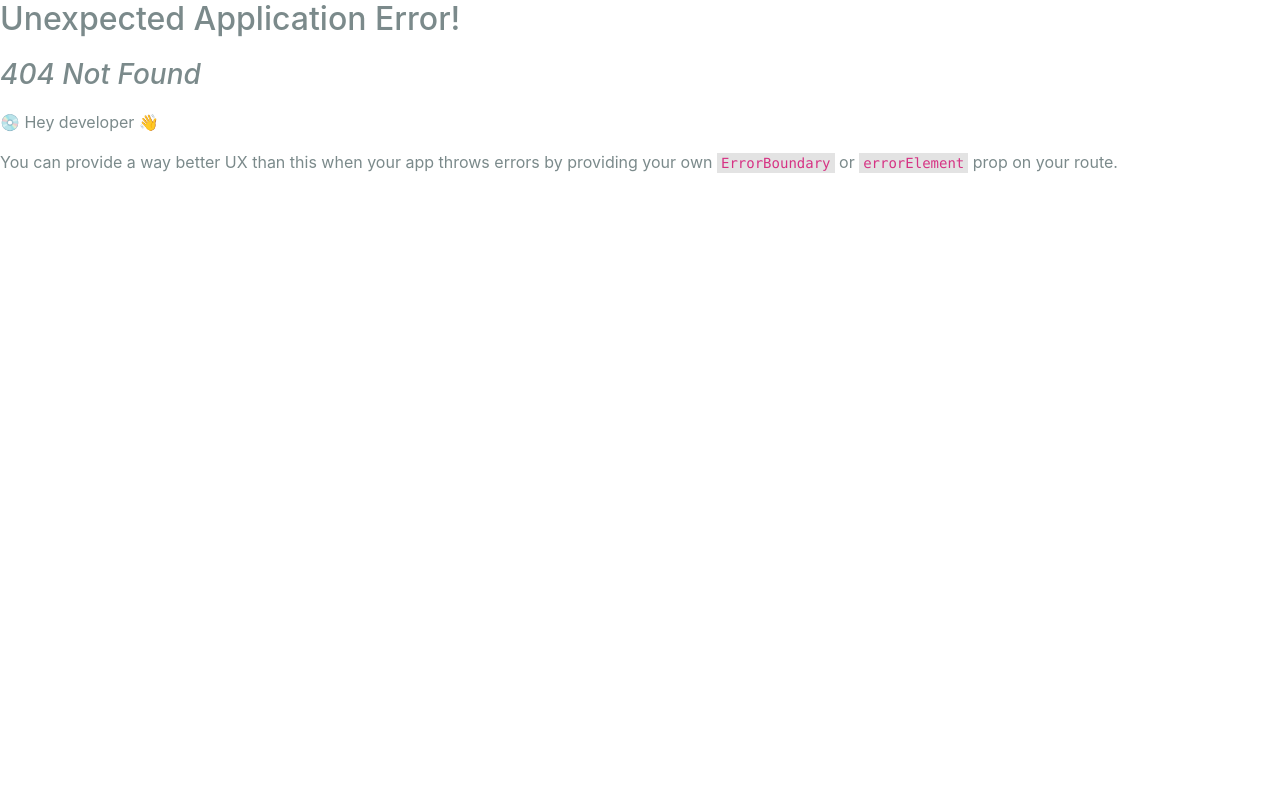
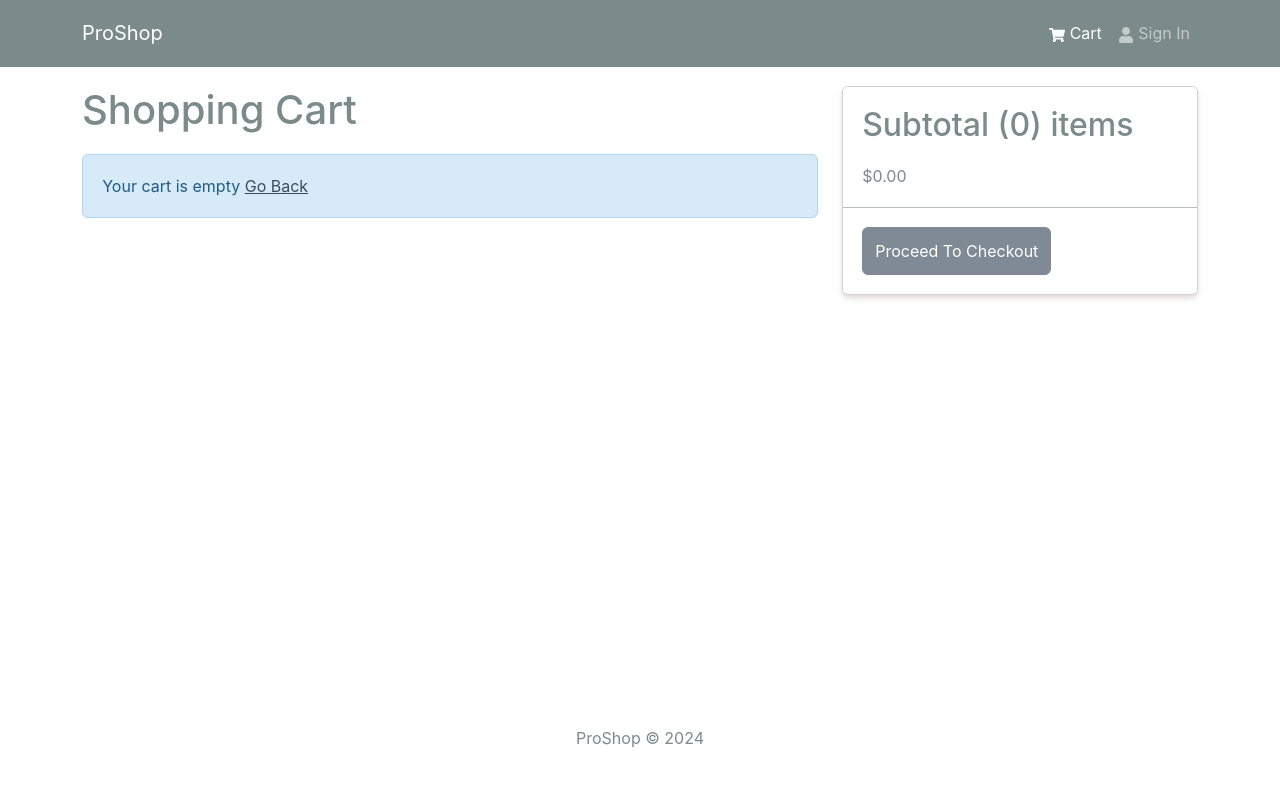
Before and after one commit to AditiAnan/MERN, a React (Create React App) app in the folder frontend/: page /cart in a window 1280 px wide. Before the commit this address had no page. Shown: the top 786 px of the page. Built offline with nearby package versions, Linux system fonts and the light colour scheme.

Commit message:
cart screen

```diff
--- a/frontend/src/index.js
+++ b/frontend/src/index.js
@@ -16,12 +16,15 @@
 import reportWebVitals from './reportWebVitals';
 import HomeScreen from './screens/HomeScreen';
 import ProductScreen from './screens/ProductScreen';
+import CartScreen from './screens/CartScreen';
 
 const router = createBrowserRouter(
   createRoutesFromElements(
 <Route path="/" element={<App /> }>
   <Route index={true} path="/" element= {<HomeScreen />} />
   <Route path='/product/:id' element={<ProductScreen />} />
+  <Route path='/cart' element={<CartScreen />} />
+
 
 </Route>
   )
--- /dev/null
+++ b/frontend/src/screens/CartScreen.jsx
@@ -0,0 +1,113 @@
+import { Link, useNavigate } from 'react-router-dom';
+import { useDispatch, useSelector } from 'react-redux';
+import {
+  Row,
+  Col,
+  ListGroup,
+  Image,
+  Form,
+  Button,
+  Card,
+} from 'react-bootstrap';
+import { FaTrash } from 'react-icons/fa';
+import Message from '../components/Message';
+import { addToCart } from '../slices/cartSlice';
+
+const CartScreen = () => {
+  const navigate = useNavigate();
+  const dispatch = useDispatch();
+
+  const cart = useSelector((state) => state.cart);
+  const { cartItems } = cart;
+
+
+  const addToCartHandler = (product, qty) => {
+    dispatch(addToCart({ ...product, qty }));
+  };
+
+
+  const checkoutHandler = () => {
+    navigate('/login?redirect=/shipping');
+  };
+
+  return (
+    <Row>
+      <Col md={8}>
+        <h1 style={{ marginBottom: '20px' }}>Shopping Cart</h1>
+        {cartItems.length === 0 ? (
+          <Message>
+            Your cart is empty <Link to='/'>Go Back</Link>
+          </Message>
+        ) : (
+          <ListGroup variant='flush'>
+            {cartItems.map((item) => (
+              <ListGroup.Item key={item._id}>
+                <Row>
+                  <Col md={2}>
+                    <Image src={item.image} alt={item.name} fluid rounded />
+                  </Col>
+                  <Col md={3}>
+                    <Link to={`/product/${item._id}`}>{item.name}</Link>
+                  </Col>
+                  <Col md={2}>${item.price}</Col>
+                  <Col md={2}>
+                    <Form.Control
+                      as='select'
+                      value={item.qty}
+                      onChange={(e) =>
+                        addToCartHandler(item, Number(e.target.value))
+                      }
+                    >
+                      {[...Array(item.countInStock).keys()].map((x) => (
+                        <option key={x + 1} value={x + 1}>
+                          {x + 1}
+                        </option>
+                      ))}
+                    </Form.Control>
+                  </Col>
+                  <Col md={2}>
+                    <Button
+                      type='button'
+                      variant='light'
+
+                    >
+                      <FaTrash />
+                    </Button>
+                  </Col>
+                </Row>
+              </ListGroup.Item>
+            ))}
+          </ListGroup>
+        )}
+      </Col>
+      <Col md={4}>
+        <Card>
+          <ListGroup variant='flush'>
+            <ListGroup.Item>
+              <h2>
+                Subtotal ({cartItems.reduce((acc, item) => acc + item.qty, 0)})
+                items
+              </h2>
+              $
+              {cartItems
+                .reduce((acc, item) => acc + item.qty * item.price, 0)
+                .toFixed(2)}
+            </ListGroup.Item>
+            <ListGroup.Item>
+              <Button
+                type='button'
+                className='btn-block'
+                disabled={cartItems.length === 0}
+                onClick={checkoutHandler}
+              >
+                Proceed To Checkout
+              </Button>
+            </ListGroup.Item>
+          </ListGroup>
+        </Card>
+      </Col>
+    </Row>
+  );
+};
+
+export default CartScreen;
```
